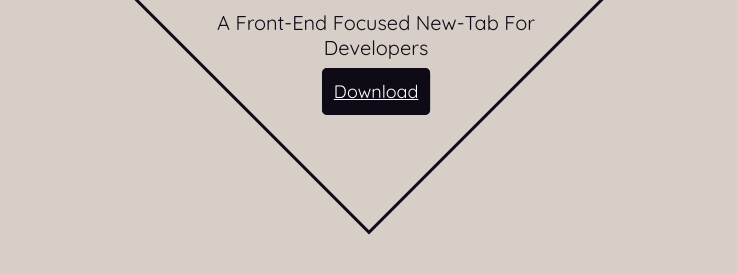
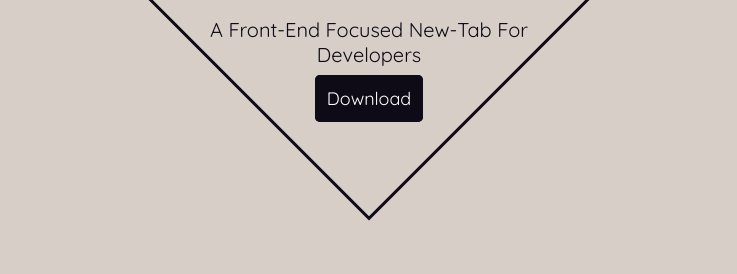
Before and after one commit to ziggysauce/Voyage2-Turtles-02, a browser extension: page TabLandingPage/index.html in a window 1280 px wide. Shown: the part 502-776 px from the top of the page, without its empty margins (271-1008 px from the left). Drawn offline with Linux system fonts and the light colour scheme.

Commit message:
landingpage styles

```diff
--- a/TabLandingPage/assets/main.css
+++ b/TabLandingPage/assets/main.css
@@ -78,9 +78,9 @@ main .mainInfo {
 .mainInfo {
 	position: absolute;
 	padding: 25px;
-	margin:0px;
-	width: 420px;
-	height: 420px;
+	margin: 0px;
+	width: 400px;
+	height: 400px;
 	border:3px solid #0E0B16;
 	transform: rotate(45deg);
 }
@@ -110,6 +110,7 @@ main .mainInfo {
 	border-radius: 5px;
 	transition: .5s;
 	outline:none;
+	text-decoration: none;
 }
 
 .mainInfo .downloadLink:hover {
```
